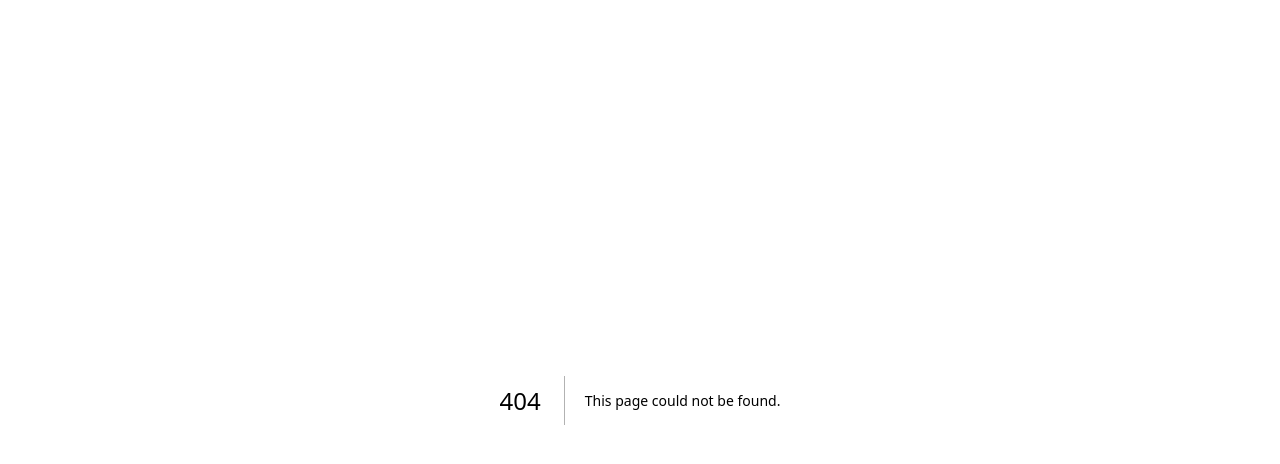
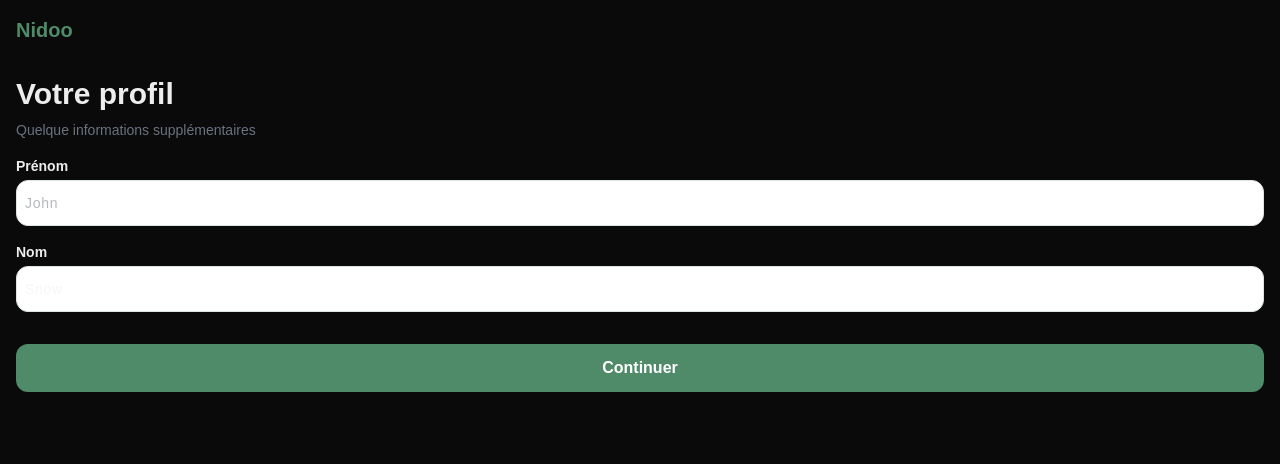
Before and after one commit to jeancharlescano/nidoo, a Next.js app: page /onboarding in a window 1280 px wide. Before the commit this address had no page. Shown: the top 464 px of the page. Built offline with nearby package versions, Linux system fonts and the light colour scheme; no server answers; sample sign-in values are in the browser's storage.

Commit message:
onBarding : ajout du prénom et nom

```diff
--- a/src/@types/next-auth.d.ts
+++ b/src/@types/next-auth.d.ts
@@ -15,10 +15,3 @@ declare module "next-auth" {
     } & DefaultSession["user"];
   }
 }
-
-declare module "next-auth/jwt" {
-  interface JWT extends DefaultJWT {
-    firstName: string;
-    lastName: string;
-  }
-}
--- /dev/null
+++ b/src/app/(protected)/onboarding/page.tsx
@@ -0,0 +1,23 @@
+import IntroHeader from "@/components/IntroHeader";
+import OnBoardingForm from "@/components/auth/OnBoardingForm";
+
+const OnBoardingPage = () => {
+  return (
+    <div className="p-4">
+      <IntroHeader />
+      <h2 className="text-3xl mb-2 font-semibold">Votre profil</h2>
+      <p className="text-[#6B7280] mb-8 text-sm">
+        Quelque informations supplémentaires
+      </p>
+      <OnBoardingForm buttonText="Continuer" />
+      {/* <Link
+        href="/add-baby"
+        className="block w-full text-center text-[#4F8A69] text-sm font-semibold underline hover:no-underline "
+      >
+        Passer cette étape
+      </Link> */}
+    </div>
+  );
+};
+
+export default OnBoardingPage;
--- a/src/app/auth/post-auth/page.tsx
+++ b/src/app/auth/post-auth/page.tsx
@@ -1,20 +1,17 @@
 import { auth } from "@/auth";
-import { prisma } from "@/lib/prisma";
+import { findUserByEmail } from "@/lib/user/queries";
 import { redirect } from "next/navigation";
 
 const PostAuth = async () => {
   const session = await auth();
   if (!session?.user?.email) redirect("/auth/login");
 
-  const user = await prisma.user.findUnique({
-    where: {
-      email: session.user.email,
-    },
-  });
+  const user = await findUserByEmail(session.user.email);
+
   if (!user?.firstName || !user?.lastName) {
-    redirect("/auth/onboarding");
+    redirect("/onboarding");
   }
-	redirect("/")
+  redirect("/dashboard");
 };
 
 export default PostAuth;
--- a/src/auth.ts
+++ b/src/auth.ts
@@ -12,9 +12,11 @@ export const { auth, signIn, signOut, handlers } = NextAuth({
     signIn: "/auth/login",
     verifyRequest: "/auth/verify-request",
   },
-  providers: [Resend({
+  providers: [
+    Resend({
       from: "Nidoo <onboarding@resend.dev>",
-    })],
+    }),
+  ],
   callbacks: {
     authorized: async ({ auth, request }) => {
       const pathname = request.nextUrl.pathname;
@@ -24,7 +26,6 @@ export const { auth, signIn, signOut, handlers } = NextAuth({
         "/auth/login",
         "/auth/sign-up",
         "/auth/verify-request",
-        "/create-baby",
       ];
 
       const isPublicRoute = publicRoutes.includes(pathname);
@@ -35,5 +36,13 @@ export const { auth, signIn, signOut, handlers } = NextAuth({
 
       return isLoggedIn;
     },
+    session: async ({ session, user }) => {
+      if (session.user) {
+        session.user.id = user.id;
+        session.user.firstName = user.firstName || "";
+        session.user.lastName = user.lastName || "";
+      }
+      return session;
+    },
   },
 });
--- /dev/null
+++ b/src/components/auth/OnBoardingForm.tsx
@@ -0,0 +1,49 @@
+"use client";
+import { useActionState } from "react";
+import Button from "../ui/Button";
+import {
+  onBoardingAction,
+  type OnboardingState,
+} from "@/lib/actions/onboarding";
+
+const initialState: OnboardingState = {
+  errors: [],
+};
+
+const OnBoardingForm = ({ buttonText }: { buttonText: string }) => {
+  const [state, formAction, pending] = useActionState(
+    onBoardingAction,
+    initialState,
+  );
+
+  return (
+    <form action={formAction}>
+      {state?.errors && (
+        <p className="text-red-500 font-semibold text-xs -mt-4 mb-4">
+          {state.errors[0]}
+        </p>
+      )}
+      <label className="flex flex-col text-sm font-semibold mb-4">
+        Prénom
+        <input
+          className={`border border-[#DDE5DF]  px-2 p-3 mt-1 rounded-xl text-[#6B7280] font-medium tracking-wider`}
+          name="firstName"
+          type="text"
+          placeholder="John"
+        />
+      </label>
+      <label className="flex flex-col text-sm font-semibold mb-8">
+        Nom
+        <input
+          className={`border border-[#DDE5DF] px-2 p-3 mt-1 rounded-xl font-medium tracking-wider`}
+          name="lastName"
+          type="text"
+          placeholder="Snow"
+        />
+      </label>
+      <Button buttonText={buttonText} disabled={pending} />
+    </form>
+  );
+};
+
+export default OnBoardingForm;
--- /dev/null
+++ b/src/lib/actions/onboarding.ts
@@ -0,0 +1,47 @@
+"use server";
+import { auth } from "@/auth";
+import { onBoardingSchema } from "../zod";
+import { z } from "zod";
+import { prisma } from "../prisma";
+import { redirect } from "next/navigation";
+
+export type OnboardingState = {
+  errors?: string[];
+};
+
+export async function onBoardingAction(
+  _previousState: OnboardingState,
+  formData: FormData,
+): Promise<OnboardingState> {
+  const session = await auth();
+  if (!session?.user) throw new Error("Non authentifié");
+
+  const zodResult = onBoardingSchema.safeParse({
+    firstname: formData.get("firstName"),
+    lastname: formData.get("lastName"),
+  });
+
+  if (!zodResult.success) {
+    const fieldErrors = z.flattenError(zodResult.error).fieldErrors;
+    return {
+      errors: Object.values(fieldErrors).flat().filter(Boolean) as string[],
+    };
+  }
+
+  try {
+    await prisma.user.update({
+      where: { id: session.user.id },
+      data: {
+        firstName: zodResult.data.firstname,
+        lastName: zodResult.data.lastname,
+      },
+    });
+  } catch (error) {
+    console.error("Erreur update user onboarding:", error);
+    return {
+      errors: ["Une erreur est survenue, veuillez réessayer."],
+    };
+  }
+
+  redirect("/add-baby");
+}
--- /dev/null
+++ b/src/lib/zod.ts
@@ -0,0 +1,12 @@
+import { z, object } from "zod";
+
+export const onBoardingSchema = object({
+  firstname: z
+    .string()
+    .min(2, "Le prénom doit contenir au minimum 2 caractères")
+    .max(50, "Le prénom ne peut pas dépasser 50 caractères"),
+  lastname: z
+    .string()
+    .min(2, "Le nom doit contenir au minimum 2 caractères")
+    .max(50, "Le nom ne peut pas dépasser 50 caractères"),
+});
```
Also changed, not shown: src/app/add-baby/page.tsx (renamed from src/app/create-baby/page.tsx).
